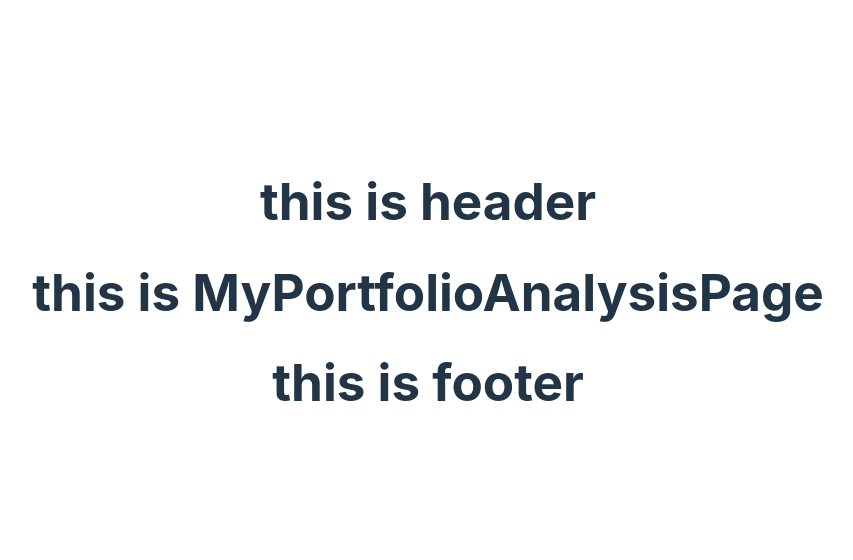
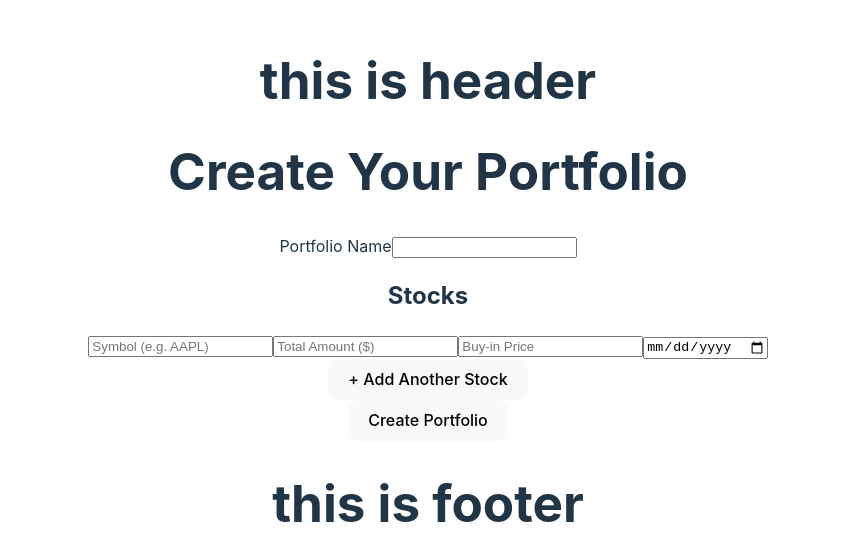
Before and after one commit to Alicedi234/simplii-investment-client, a React (Vite) app: page /portfolio/create in a window 1280 px wide. Shown: the part 108-668 px from the top of the page, without its empty margins (212-1065 px from the left). Built offline with nearby package versions, Linux system fonts and the light colour scheme; what chartjs-chart-financial would draw is missing.

Commit message:
api update

```diff
--- a/src/App.jsx
+++ b/src/App.jsx
@@ -20,7 +20,7 @@ function App() {
     <Routes>
         <Route path="/" element={<HomePage />} />
         <Route path="/stock/:stockId" element = {<SingleStockPage />} />
-        <Route path="createportfolio" element = {<MyPortfolioPage  />} />
+        <Route path="/portfolio/create" element = {<MyPortfolioPage  />} />
         <Route path="/portfolio/:portfolioId" element = {<MyPortfolioAnalysisPage  />} />
         <Route path ="/login" element = {<LoginPage />} />
         <Route path ="/signup" element = {<SignupPage />} />
--- a/src/component/MyPortfolioCreate/MyPortfolioCreate.jsx
+++ b/src/component/MyPortfolioCreate/MyPortfolioCreate.jsx
@@ -43,7 +43,7 @@ export default function MyPortfolio(){
       holdings: stocks,
     }
     try {
-      const response = await fetch("http://localhost:3000/api/portfolio/create", {
+      const response = await fetch("http://localhost:3000/api/myportfolio/create", {
         method: "POST",
         headers: {
           "Content-Type": "application/json",
```
Also changed, not shown: 1 other file (tests, documents, lock files or other folders).
